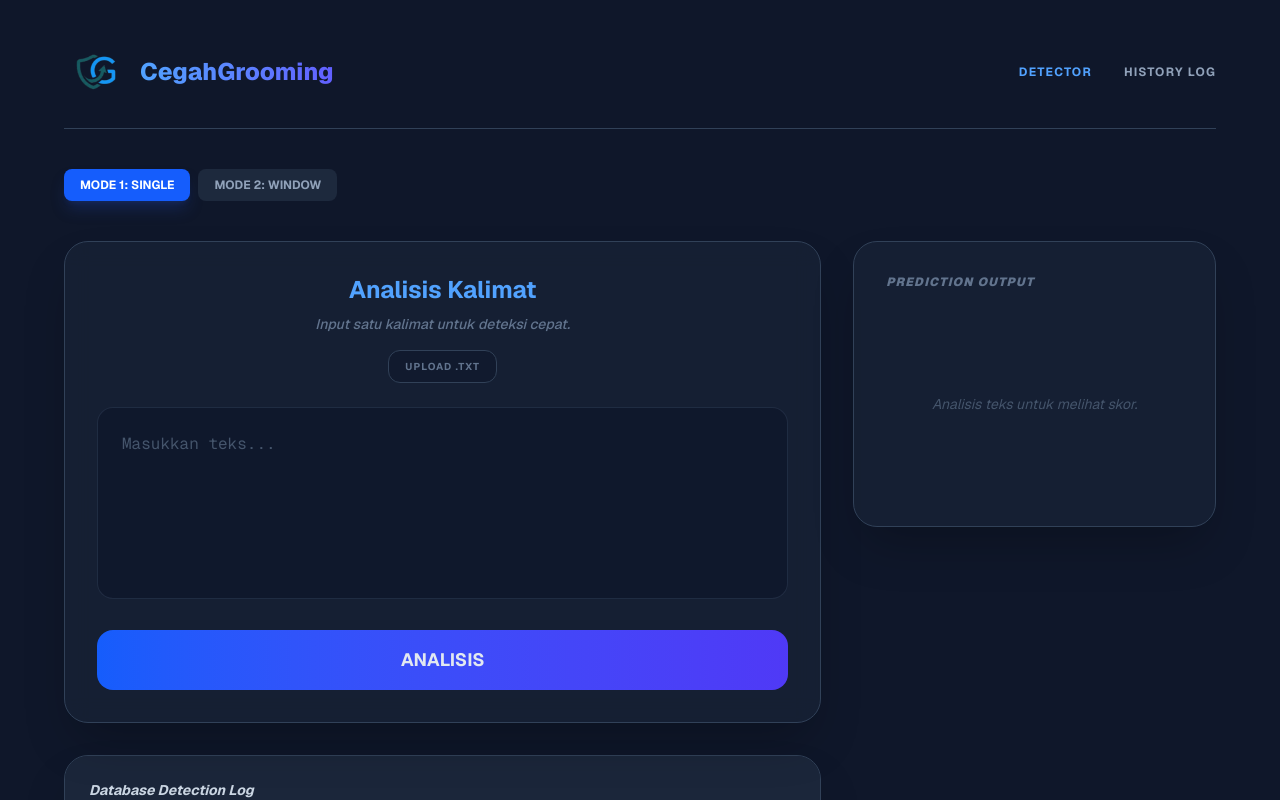
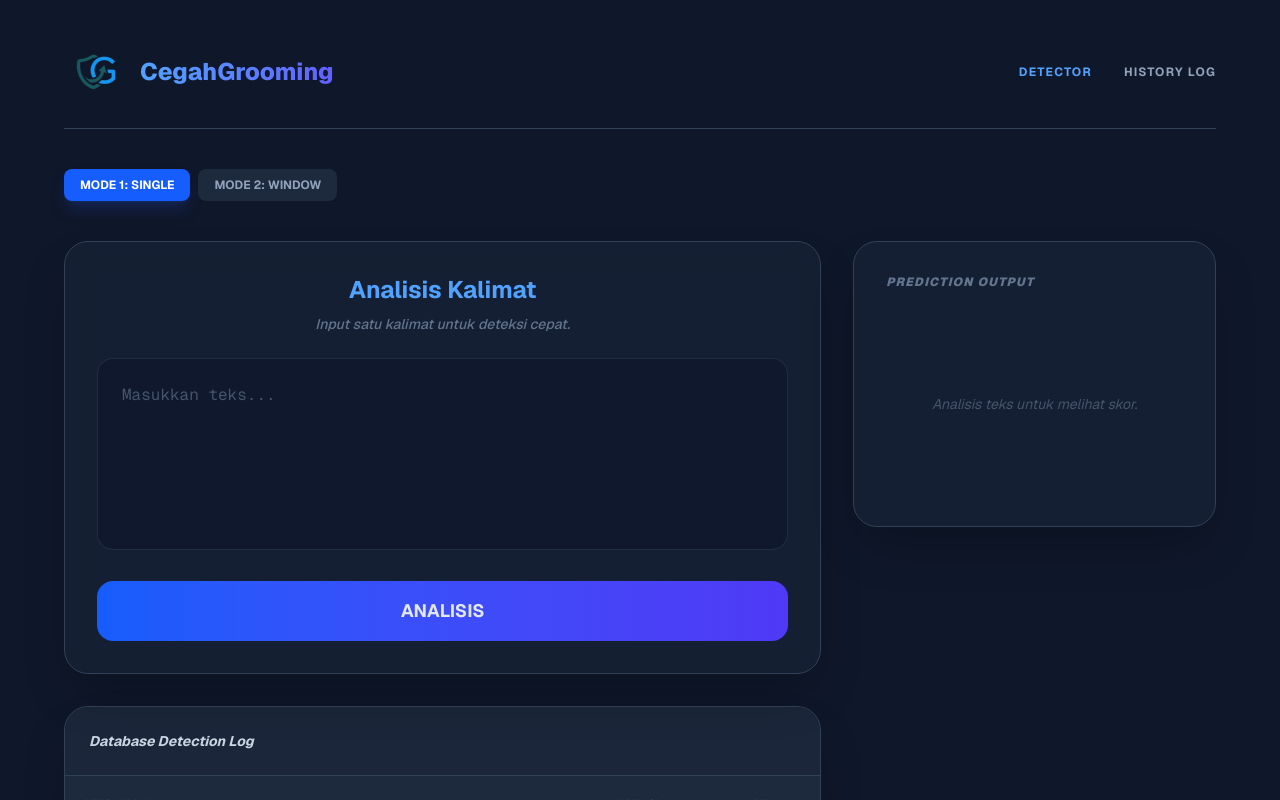
Before and after one commit to ilyfauzan/CegahGrooming, a Next.js app in the folder grooming-detector-ui/: page / in a window 1280 px wide. Shown: the top 800 px of the page. Built offline with nearby package versions, Linux system fonts and the light colour scheme; no server answers.

Commit message:
UI: Menyembunyikan tombol upload .txt pada mode Single dan hanya menampilkannya pada mode Window

```diff
--- a/grooming-detector-ui/app/components/InputArea.tsx
+++ b/grooming-detector-ui/app/components/InputArea.tsx
@@ -70,6 +70,7 @@ export default function InputArea({
               : "Input riwayat percakapan atau upload file untuk deteksi pola."}
           </p>
         </div>
+        {activeTab === "window" && (
           <label className="shrink-0 flex items-center gap-2 px-4 py-2 bg-slate-900/50 border border-slate-700 rounded-xl cursor-pointer hover:border-blue-500 transition-all text-slate-500 hover:text-blue-400">
             <span className="text-[10px] font-bold uppercase tracking-widest">
               Upload .txt
@@ -81,6 +82,7 @@ export default function InputArea({
               onChange={handleFileUpload}
             />
           </label>
+        )}
       </div>
       <textarea
         className="w-full h-48 p-6 bg-slate-900/80 border border-slate-700/50 rounded-2xl focus:ring-2 focus:ring-blue-500 outline-none text-white font-mono placeholder:text-slate-600 resize-none"
```
Lines whose indentation alone changed are shown as unchanged.
